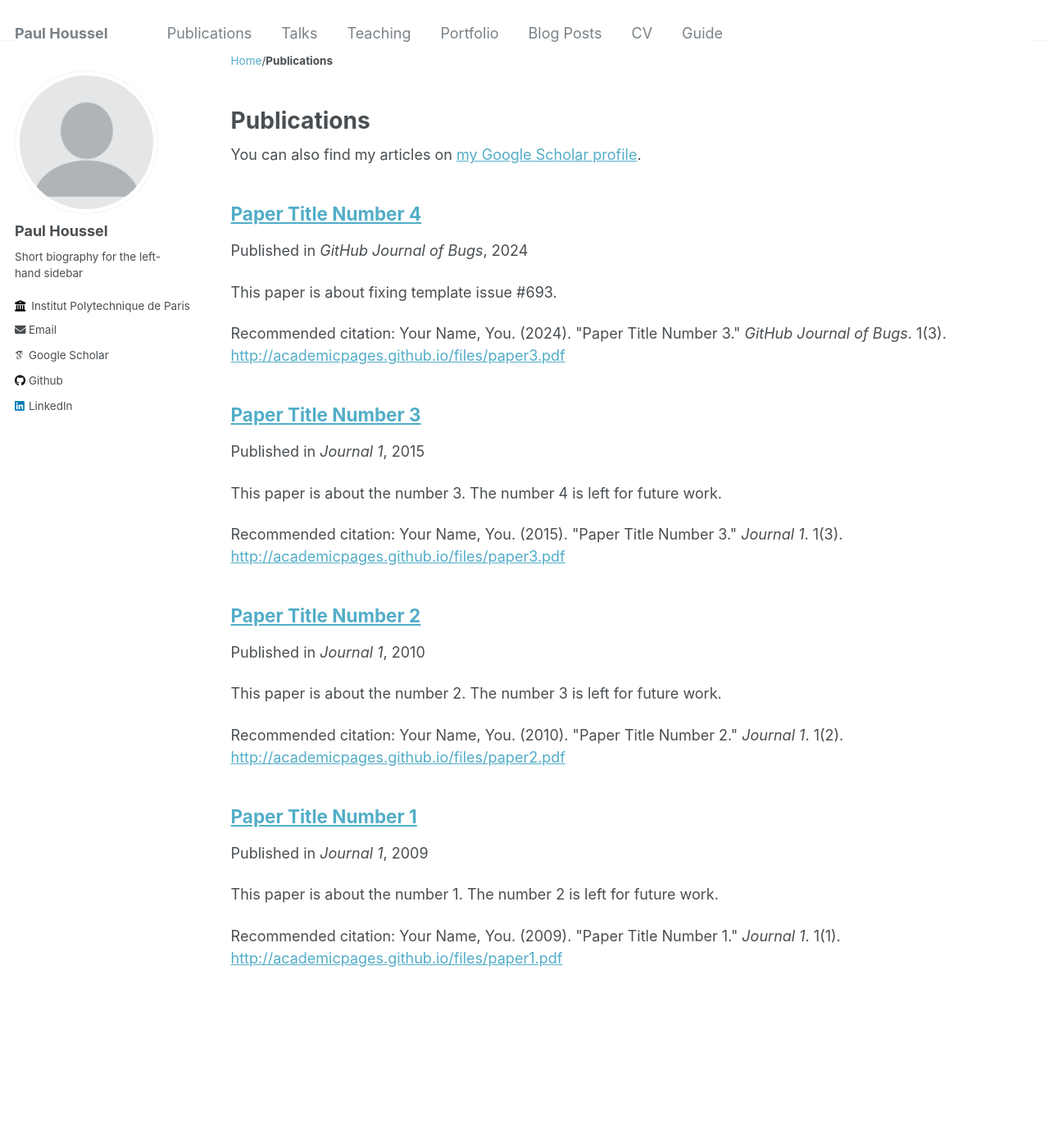
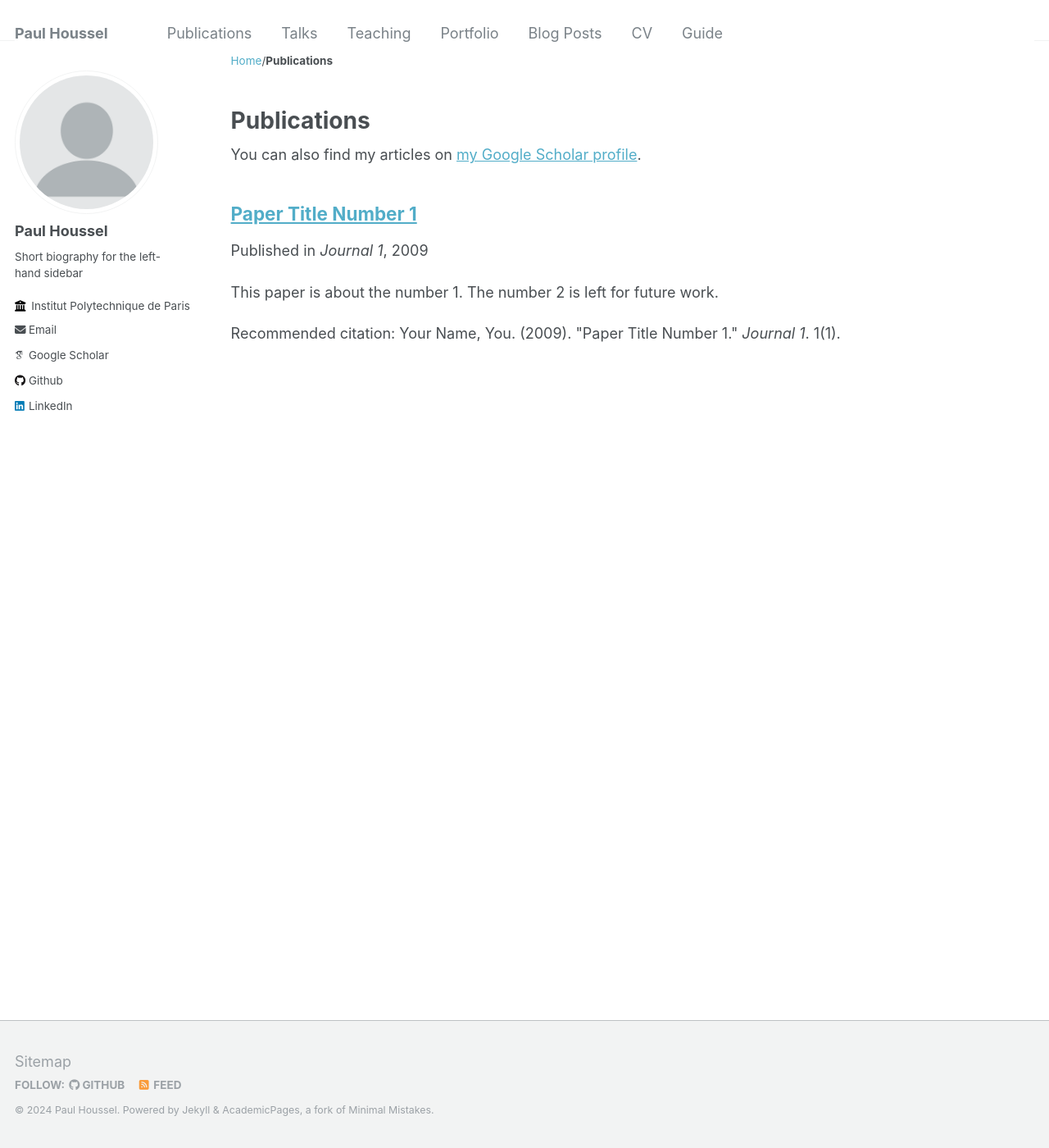
Before and after one commit to jetlime/Personal-Website, a Jekyll site: the page built from _pages/publications.md, in a window 1280 px wide and 1400 px high. Shown: the whole window at 82% size. Built offline with Jekyll 4.4.1, drawn with Linux system fonts in a browser that asks for light colours; some web fonts are replaced.

```diff
--- a/_config.yml
+++ b/_config.yml
@@ -163,7 +163,7 @@ kramdown:
 # Collections
 collections:
   teaching:
-    output: true
+    output: false
     permalink: /:collection/:path/
   publications:
     output: true
@@ -230,7 +230,7 @@ defaults:
     values:
       layout: talk
       author_profile: true
-      share: true
+      share: false
 
 
 # Sass/SCSS
--- a/_publications/2010-10-01-paper-title-number-2.md
+++ /dev/null
@@ -1,12 +0,0 @@
----
-title: "Paper Title Number 2"
-collection: publications
-permalink: /publication/2010-10-01-paper-title-number-2
-excerpt: 'This paper is about the number 2. The number 3 is left for future work.'
-date: 2010-10-01
-venue: 'Journal 1'
-paperurl: 'http://academicpages.github.io/files/paper2.pdf'
-citation: 'Your Name, You. (2010). &quot;Paper Title Number 2.&quot; <i>Journal 1</i>. 1(2).'
----
-
-The contents above will be part of a list of publications, if the user clicks the link for the publication than the contents of section will be rendered as a full page, allowing you to provide more information about the paper for the reader. When publications are displayed as a single page, the contents of the above "citation" field will automatically be included below this section in a smaller font.
--- a/_publications/2015-10-01-paper-title-number-3.md
+++ /dev/null
@@ -1,12 +0,0 @@
----
-title: "Paper Title Number 3"
-collection: publications
-permalink: /publication/2015-10-01-paper-title-number-3
-excerpt: 'This paper is about the number 3. The number 4 is left for future work.'
-date: 2015-10-01
-venue: 'Journal 1'
-paperurl: 'http://academicpages.github.io/files/paper3.pdf'
-citation: 'Your Name, You. (2015). &quot;Paper Title Number 3.&quot; <i>Journal 1</i>. 1(3).'
----
-
-The contents above will be part of a list of publications, if the user clicks the link for the publication than the contents of section will be rendered as a full page, allowing you to provide more information about the paper for the reader. When publications are displayed as a single page, the contents of the above "citation" field will automatically be included below this section in a smaller font.
--- a/_publications/2024-02-17-paper-title-number-4.md
+++ /dev/null
@@ -1,12 +0,0 @@
----
-title: "Paper Title Number 4"
-collection: publications
-permalink: /publication/2024-02-17-paper-title-number-4
-excerpt: 'This paper is about fixing template issue #693.'
-date: 2024-02-17
-venue: 'GitHub Journal of Bugs'
-paperurl: 'http://academicpages.github.io/files/paper3.pdf'
-citation: 'Your Name, You. (2024). &quot;Paper Title Number 3.&quot; <i>GitHub Journal of Bugs</i>. 1(3).'
----
-
-The contents above will be part of a list of publications, if the user clicks the link for the publication than the contents of section will be rendered as a full page, allowing you to provide more information about the paper for the reader. When publications are displayed as a single page, the contents of the above "citation" field will automatically be included below this section in a smaller font.
```
Also changed, not shown: _publications/2009-10-01-paper-title-number-1.md (+1 -1 lines), _talks/2012-03-01-talk-1.md (+10 -6 lines), _talks/2013-03-01-tutorial-1.md (deleted, +0 -13 lines), _talks/2014-02-01-talk-2.md (deleted, +0 -13 lines), _talks/2014-03-01-talk-3.md (deleted, +0 -11 lines), _teaching/2014-spring-teaching-1.md (deleted, +0 -20 lines), _teaching/2015-spring-teaching-2.md (deleted, +0 -20 lines), 4 other files.
